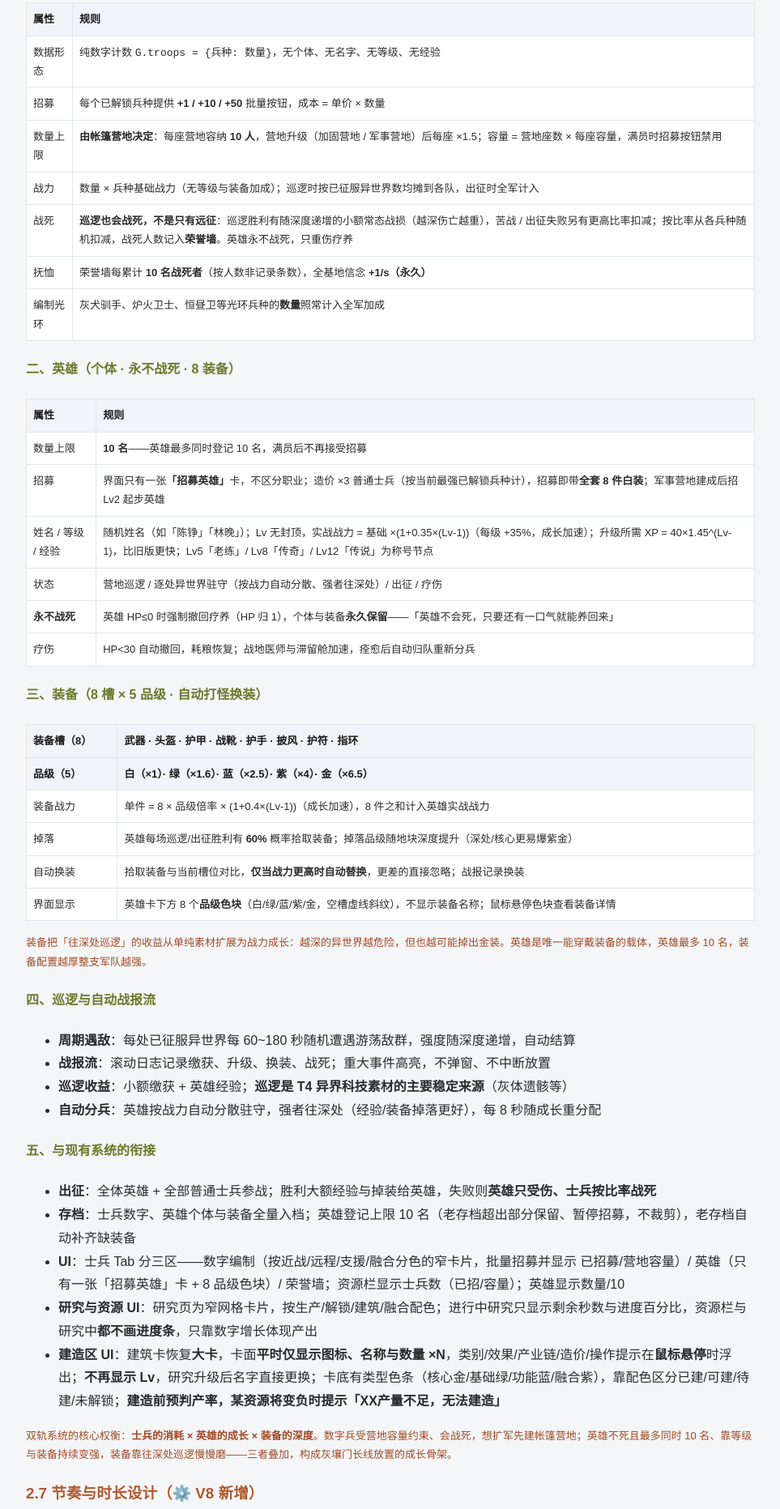
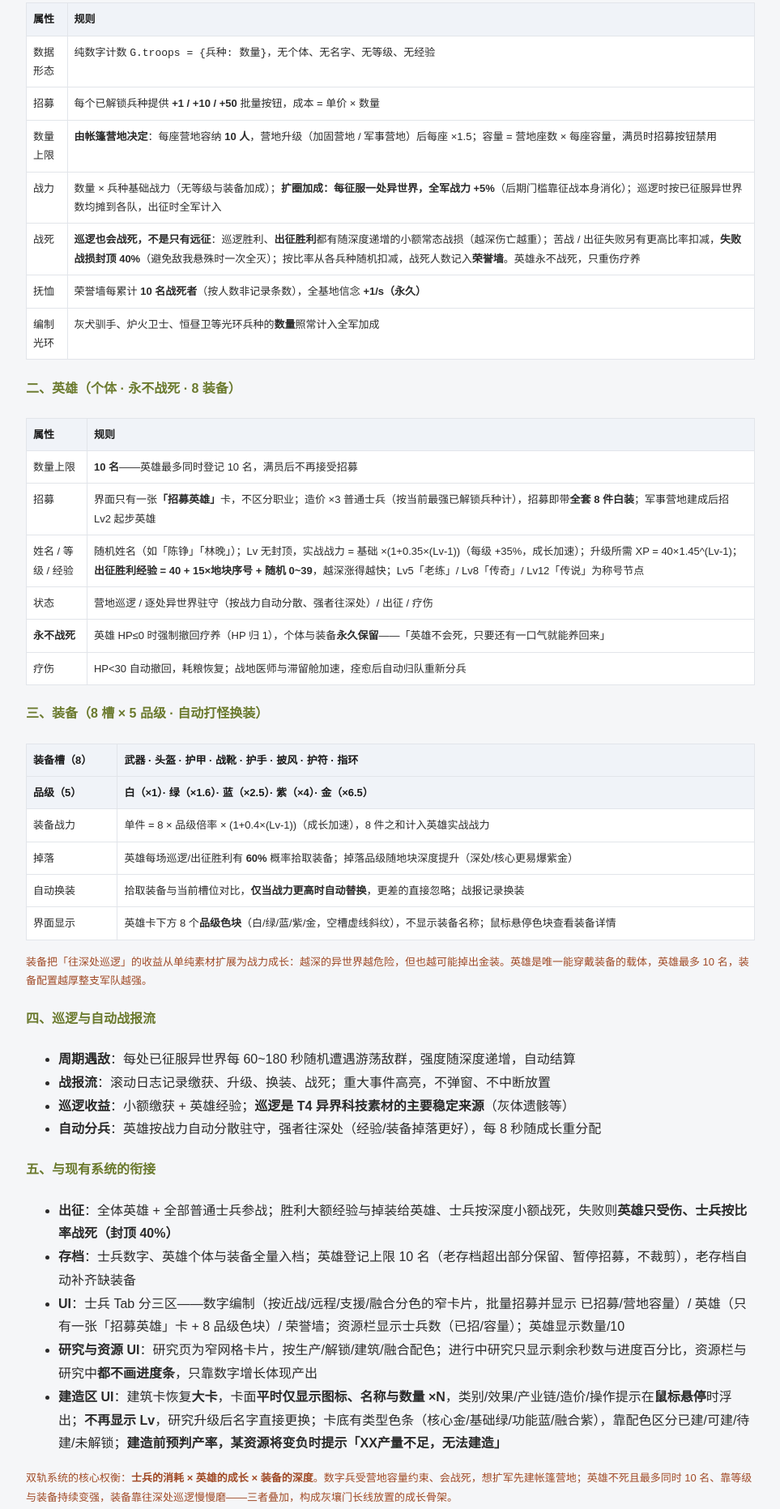
Before and after one commit to elangzhiya/Dream-Corridor, a plain HTML site: page 梦境回廊-完整设定集-v8.html in a window 1280 px wide. Shown: the part 4804-6667 px from the top of the page at 81% size, without its empty margins (308-1271 px from the left). Drawn offline with Linux system fonts and the light colour scheme.

Commit message:
同步设定集：征战数值与研究资源门槛

```diff
--- a/梦境回廊-完整设定集-v8.html
+++ b/梦境回廊-完整设定集-v8.html
@@ -172,8 +172,8 @@
     <tr><td>数据形态</td><td>纯数字计数 <code>G.troops = {兵种: 数量}</code>，无个体、无名字、无等级、无经验</td></tr>
     <tr><td>招募</td><td>每个已解锁兵种提供 <b>+1 / +10 / +50</b> 批量按钮，成本 = 单价 × 数量</td></tr>
     <tr><td>数量上限</td><td><b>由帐篷营地决定</b>：每座营地容纳 <b>10 人</b>，营地升级（加固营地 / 军事营地）后每座 ×1.5；容量 = 营地座数 × 每座容量，满员时招募按钮禁用</td></tr>
-    <tr><td>战力</td><td>数量 × 兵种基础战力（无等级与装备加成）；巡逻时按已征服异世界数均摊到各队，出征时全军计入</td></tr>
-    <tr><td>战死</td><td><b>巡逻也会战死，不是只有远征</b>：巡逻胜利有随深度递增的小额常态战损（越深伤亡越重），苦战 / 出征失败另有更高比率扣减；按比率从各兵种随机扣减，战死人数记入<b>荣誉墙</b>。英雄永不战死，只重伤疗养</td></tr>
+    <tr><td>战力</td><td>数量 × 兵种基础战力（无等级与装备加成）；<b>扩圈加成：每征服一处异世界，全军战力 +5%</b>（后期门槛靠征战本身消化）；巡逻时按已征服异世界数均摊到各队，出征时全军计入</td></tr>
+    <tr><td>战死</td><td><b>巡逻也会战死，不是只有远征</b>：巡逻胜利、<b>出征胜利</b>都有随深度递增的小额常态战损（越深伤亡越重）；苦战 / 出征失败另有更高比率扣减，<b>失败战损封顶 40%</b>（避免敌我悬殊时一次全灭）；按比率从各兵种随机扣减，战死人数记入<b>荣誉墙</b>。英雄永不战死，只重伤疗养</td></tr>
     <tr><td>抚恤</td><td>荣誉墙每累计 <b>10 名战死者</b>（按人数非记录条数），全基地信念 <b>+1/s（永久）</b></td></tr>
     <tr><td>编制光环</td><td>灰犬驯手、炉火卫士、恒昼卫等光环兵种的<b>数量</b>照常计入全军加成</td></tr>
   </table>
@@ -183,7 +183,7 @@
     <tr><th>属性</th><th>规则</th></tr>
     <tr><td>数量上限</td><td><b>10 名</b>——英雄最多同时登记 10 名，满员后不再接受招募</td></tr>
     <tr><td>招募</td><td>界面只有一张<b>「招募英雄」</b>卡，不区分职业；造价 ×3 普通士兵（按当前最强已解锁兵种计），招募即带<b>全套 8 件白装</b>；军事营地建成后招 Lv2 起步英雄</td></tr>
-    <tr><td>姓名 / 等级 / 经验</td><td>随机姓名（如「陈铮」「林晚」）；Lv 无封顶，实战战力 = 基础 ×(1+0.35×(Lv-1))（每级 +35%，成长加速）；升级所需 XP = 40×1.45^(Lv-1)，比旧版更快；Lv5「老练」/ Lv8「传奇」/ Lv12「传说」为称号节点</td></tr>
+    <tr><td>姓名 / 等级 / 经验</td><td>随机姓名（如「陈铮」「林晚」）；Lv 无封顶，实战战力 = 基础 ×(1+0.35×(Lv-1))（每级 +35%，成长加速）；升级所需 XP = 40×1.45^(Lv-1)；<b>出征胜利经验 = 40 + 15×地块序号 + 随机 0~39</b>，越深涨得越快；Lv5「老练」/ Lv8「传奇」/ Lv12「传说」为称号节点</td></tr>
     <tr><td>状态</td><td>营地巡逻 / 逐处异世界驻守（按战力自动分散、强者往深处）/ 出征 / 疗伤</td></tr>
     <tr><td><b>永不战死</b></td><td>英雄 HP≤0 时强制撤回疗养（HP 归 1），个体与装备<b>永久保留</b>——「英雄不会死，只要还有一口气就能养回来」</td></tr>
     <tr><td>疗伤</td><td>HP&lt;30 自动撤回，耗粮恢复；战地医师与滞留舱加速，痊愈后自动归队重新分兵</td></tr>
@@ -210,7 +210,7 @@
 
   <h4>五、与现有系统的衔接</h4>
   <ul>
-    <li><b>出征</b>：全体英雄 + 全部普通士兵参战；胜利大额经验与掉装给英雄，失败则<b>英雄只受伤、士兵按比率战死</b></li>
+    <li><b>出征</b>：全体英雄 + 全部普通士兵参战；胜利大额经验与掉装给英雄、士兵按深度小额战死，失败则<b>英雄只受伤、士兵按比率战死（封顶 40%）</b></li>
     <li><b>存档</b>：士兵数字、英雄个体与装备全量入档；英雄登记上限 10 名（老存档超出部分保留、暂停招募，不裁剪），老存档自动补齐缺装备</li>
     <li><b>UI</b>：士兵 Tab 分三区——数字编制（按近战/远程/支援/融合分色的窄卡片，批量招募并显示 已招募/营地容量）/ 英雄（只有一张「招募英雄」卡 + 8 品级色块）/ 荣誉墙；资源栏显示士兵数（已招/容量）；英雄显示数量/10</li>
     <li><b>研究与资源 UI</b>：研究页为窄网格卡片，按生产/解锁/建筑/融合配色；进行中研究只显示剩余秒数与进度百分比，资源栏与研究中<b>都不画进度条</b>，只靠数字增长体现产出</li>
@@ -227,7 +227,7 @@
     <tr><th>项</th><th>Demo 现状 ✅</th><th>V8 目标 ⚙️</th><th>设计意图</th></tr>
     <tr><td>建造时间</td><td>6~35 秒</td><td><b>点击即完成，零建造时间</b>（建筑是工具不是等待点）</td><td>时长压力转移到资源积累与研究，操作始终爽快</td></tr>
     <tr><td>造价指数</td><td>1.3~1.6 统一</td><td>分层：基础建筑 1.35 / 军工 1.50 / 核心建筑 1.70；纪元越后造价越以新资源计价（钢铁/电/核燃料）</td><td>「攒齐一套工业资源再开工」成为纪元门槛，爆兵速通路线变贵</td></tr>
-    <tr><td>研究耗时</td><td>无</td><td><b>点击即完成，零等待</b></td><td>资源成为唯一门槛，操作始终爽快</td></tr>
+    <tr><td>研究耗时</td><td>无</td><td><b>点击即完成，零等待</b></td><td>资源成为唯一门槛：成本按纪元 ×2（T1/T2）/ ×2.5（T3/T4）/ ×3（T5），融合素材 ×1.5，攒够才能连续研究</td></tr>
     <tr><td>离线收益</td><td>12h 上限 ✅</td><td>保留，纪元越高离线效率越高（T3 起 +25%、T5 +50%）</td><td>鼓励「睡前挂机推纪元」的长线节奏</td></tr>
   </table>
 
@@ -442,7 +442,7 @@
       <tr><td>31</td><td>最初的梦</td><td>域外</td><td>1600000</td><td>粮90000·信90000·玻120·超100</td><td>信430000·玻100·晶3200</td><td>晶8</td></tr>
       <tr><td>32</td><td>无门之境</td><td>域外</td><td>2000000</td><td>粮110000·信110000·核150·遗400</td><td>信520000·核120·遗500·晶4000</td><td>遗10</td></tr>
     </table>
-    <p class="note">守军战力 15 → 2000000 逐级放大，T1 农耕纪元仅能打下中心几处，需靠科技纪元推进才能深入。据点自中心起点向外分三圈扩散，无连线；英雄带领士兵自动出征侵占，战力或资源不足则等待成长；每处异世界征服后自动开通特产能并纳入自动分兵；深处/核心/彼岸/域外地块的缴含 relics（灰体遗骸）、tissue（灰体组织）等融合科技素材。</p>
+    <p class="note">守军战力 15 → 2000000 逐级放大（前段平滑：15→40→110→150→500→1600→2800…），T1 农耕纪元仅能打下中心几处，需靠科技纪元推进才能深入。据点自中心起点向外分三圈扩散，无连线；英雄带领士兵自动出征侵占，战力或资源不足则等待成长；每征服一处，全军战力 +5%；每处异世界征服后自动开通特产能并纳入自动分兵；深处/核心/彼岸/域外地块的缴含 relics（灰体遗骸）、tissue（灰体组织）等融合科技素材。</p>
 
     <h4>灰壤门兵种（✅ V8 实装，14 种）</h4>
     <table>
```
